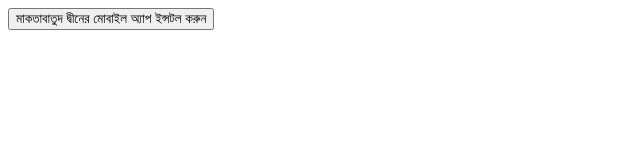
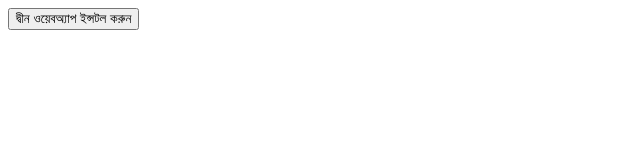
Before and after one commit to Deenbd/downloadapk, a plain HTML site: page index.html in a window 1280 px wide. Shown: the whole page, without its empty margins (0-640 px from the left). Drawn offline with Linux system fonts and the light colour scheme.

Commit message:
Update index.html

```diff
--- a/index.html
+++ b/index.html
@@ -4,11 +4,11 @@
 	<meta charset="utf-8">
 	<meta name="viewport" content="width=device-width, initial-scale=1">
 	<link rel="stylesheet" type="icon" href="log.png">
-	<title>Install App</title>
+	<title>Install Deen WebApp</title>
 </head>
 <body>
 <a href="Maktabatud Deen.apk" download="Maktabatud Deen Mobile App">
-  <button>মাকতাবাতুদ দ্বীনের মোবাইল অ্যাপ ইন্সটল করুন</button>
+  <button>দ্বীন ওয়েবঅ্যাপ ইন্সটল করুন</button>
 </a>
 </body>
 </html>
```
